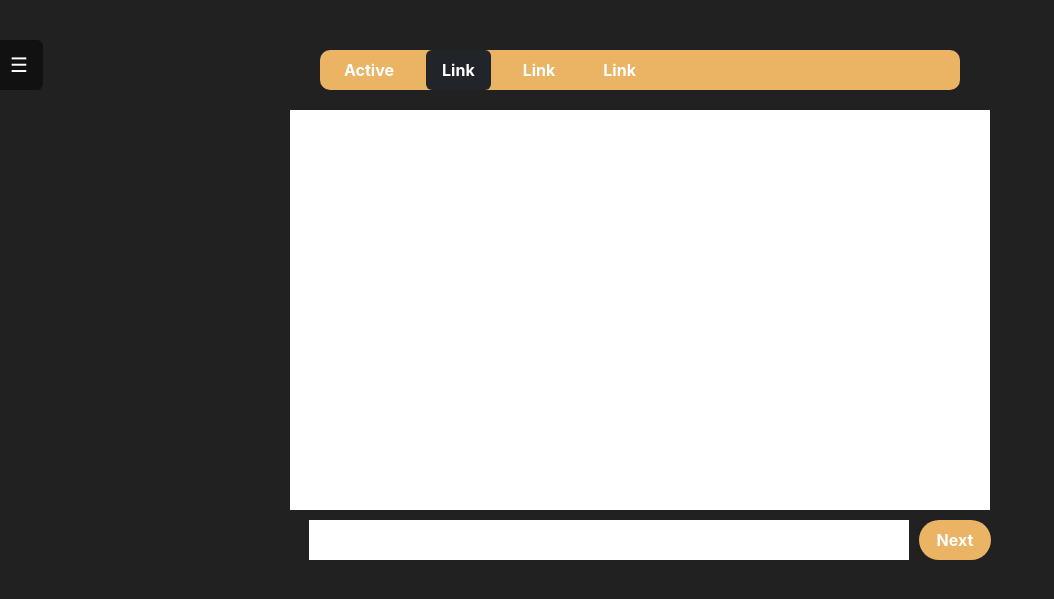
After one commit to greenshe11/ClinicAppointment1, a Flask app: template templates/patient/chatbotpage.html in a window 1280 px wide. The commit adds this page. Shown: the top 599 px of the page, without its empty margins (0-1054 px from the left). Run offline with Flask 2, Linux system fonts and the light colour scheme; the template is opened without the code that fills it, so the values that code supplies are empty; some libraries are stand-ins or nearby versions.

Commit message:
Push
24/09/2024

```diff
--- a/app.py
+++ b/app.py
@@ -94,12 +94,12 @@ class App:
             except Exception as e:
                 return f"Error: {e}", 500
 
-        @self.app.route('/history')
-        def history_home():
+        @self.app.route('/chatbotpage')
+        def chatbotpage():
             if util.no_user_logged_in(): #proceeds to schedule page if not logged in
                 return redirect('/home')
             try:
-                return render_template('patient/history.html')
+                return render_template('patient/chatbotpage.html')
             except Exception as e:
                 return f"Error: {e}", 500
 
--- /dev/null
+++ b/static/assets/css/chatbotpage.css
@@ -0,0 +1,60 @@
+body {
+     background-color: #212121;
+}
+
+#header {
+     background-color: #EAB464;
+     width: 50%;
+     display: flex;
+     margin-bottom: 20px;
+     border-radius: 10px;
+}
+
+#main-body {
+     display: flex;
+     justify-content: center;
+     flex-direction: column;
+     align-items: center;
+     margin-top: 50px;
+     margin-bottom: 10px;
+}
+
+#text-area {
+     display: flex;
+     justify-content: center;
+     gap: 10px;
+     margin-left: 20px;
+}
+
+#text-area button {
+     background: #EAB464;
+     border-radius: 999px;
+     box-sizing: border-box;
+     color: #FFFFFF;
+     cursor: pointer;
+     font-family: Inter,Helvetica,"Apple Color Emoji","Segoe UI Emoji",NotoColorEmoji,"Noto Color Emoji","Segoe UI Symbol","Android Emoji",EmojiSymbols,-apple-system,system-ui,"Segoe UI",Roboto,"Helvetica Neue","Noto Sans",sans-serif;
+     font-size: 16px;
+     font-weight: 700;
+     line-height: 24px;
+     opacity: 1;
+     outline: 0 solid transparent;
+     padding: 8px 18px;
+     user-select: none;
+     -webkit-user-select: none;
+     touch-action: manipulation;
+     width: fit-content;
+     word-break: break-word;
+     border: 0;
+}
+
+.nav a {
+     font-family: Inter,Helvetica,"Apple Color Emoji","Segoe UI Emoji",NotoColorEmoji,"Noto Color Emoji","Segoe UI Symbol","Android Emoji",EmojiSymbols,-apple-system,system-ui,"Segoe UI",Roboto,"Helvetica Neue","Noto Sans",sans-serif;
+     font-size: 16px;
+     font-weight: 700;
+     color: white;
+}
+
+.nav li :hover {
+     background-color: #212121;
+     color: white;
+}
--- a/static/components/sidebar/layout.html
+++ b/static/components/sidebar/layout.html
@@ -13,7 +13,6 @@
     <div id="container-button">
         <button class="btn "><a href="/home">Home</a></button>
         <button class="btn "><a href="/schedule">Schedule</a></button>
-        <button class="btn "><a href="/history">History</a></button>
         <button class="btn "><a href="/about">About</a></button>
 
     </div>
--- /dev/null
+++ b/templates/patient/chatbotpage.html
@@ -0,0 +1,50 @@
+<!DOCTYPE html>
+<html lang="en">
+
+<head>
+     <meta charset="utf-8">
+     <meta name="viewport" content="width=device-width, initial-scale=1.0, shrink-to-fit=no">
+     <title>ChatClinic</title>
+     <link rel="stylesheet" href="{{ url_for('static',filename='assets/bootstrap/css/bootstrap.min.css')}}">
+     <script src="{{ url_for('static',filename='assets/bootstrap/js/bootstrap.min.js')}}"></script>
+     <link rel="stylesheet" href="{{ url_for('static',filename='assets/css/chatbotpage.css')}}">
+     <script src="https://ajax.googleapis.com/ajax/libs/jquery/3.7.1/jquery.min.js"></script>
+     <link rel="stylesheet" href="https://cdnjs.cloudflare.com/ajax/libs/font-awesome/6.0.0-beta3/css/all.min.css">
+</head>
+<body>
+     <!--DONT DELETE: THIS AREA IS WHERE THE SIDE BAR WILL BE INSERTED-->
+    <div id="home-sidebar-insert-area"></div>
+
+
+     <div id="main-body">
+          <div id="header">
+               <ul class="nav nav-pills">
+                    <li class="nav-item mx-2">
+                         <a class="nav-link" aria-current="page" href="#">Active</a>
+                    </li>
+                    <li class="nav-item mx-2">
+                         <a class="nav-link active bg-dark" href="#">Link</a>
+                    </li>
+                    <li class="nav-item mx-2">
+                         <a class="nav-link" href="#">Link</a>
+                    </li>
+                    <li class="nav-item mx-2">
+                         <a class="nav-link" href="#">Link</a>
+                    </li>
+               </ul>
+          </div>
+          <div style="width: 700px; height: 400px; background-color: white;"></div>
+     </div>
+     <div id="text-area">
+          <div style="width: 600px; height: 40px; background-color: white;"></div>
+          <button>Next</button>
+     </div>
+
+     <!--DONT DELETE-->
+     <script type="module">
+          import "/static/components/sidebar/script.js";
+          Sidebar(document.getElementById('home-sidebar-insert-area'))
+     </script>
+</body>
+
+</html>
--- a/templates/patient/schedule.html
+++ b/templates/patient/schedule.html
@@ -47,6 +47,7 @@
                                 <th>Schedule Date</th>
                                 <th>Status</th>
                                 <th>Reschedule Date</th>
+                                <th>Chat History</th>
                                 <th>Cancel Appointment</th>
                             </tr>
                         </thead>
@@ -55,12 +56,14 @@
                                 <td>Pending</td>
                                 <td>2008/11/28</td>
                                 <td><button class="btn btn-primary">Resched</button></td>
+                                <td><button class="btn btn-danger">View</button></td>
                                 <td><button class="btn btn-danger">Cancel</button></td>
                             </tr>
                             <tr>
                                 <td>Pending</td>
                                 <td>2009/09/10</td>
                                 <td><button onclick="onClickShowCal()" class="btn btn-primary resched">Resched</button></td>
+                                <td><button class="btn btn-danger">View</button></td>
                                 <td><button class="btn btn-danger">Cancel</button></td>
                             </tr>
                         </tbody>
@@ -69,6 +72,7 @@
                                 <th>Schedule Date</th>
                                 <th>Status</th>
                                 <th>Reschedule Date</th>
+                                <th>Chat History</th>
                                 <th>Cancel Appointment</th>
                             </tr>
                         </tfoot>
```
Also changed, not shown: static/assets/css/sidebar.css (+5 -7 lines), templates/patient/about.html (+3 -29 lines), templates/patient/history.html (deleted, +0 -90 lines), templates/patient/main.html (+3 -91 lines).
